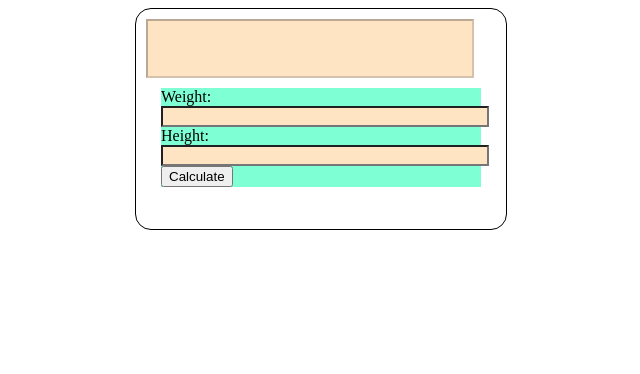
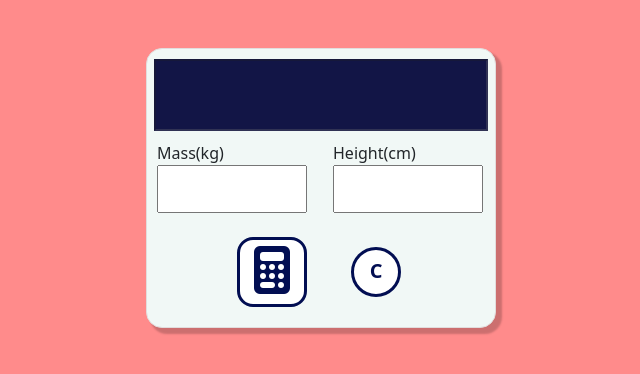
Before and after one commit to D3konR3kon/BLA, a plain HTML site: page index.html in a window 1280 px wide. Shown: the whole page, without its empty margins (319-959 px from the left). Drawn offline with nearby package versions, Linux system fonts and the light colour scheme.

Commit message:
Almost there

```diff
--- a/index.html
+++ b/index.html
@@ -4,30 +4,42 @@
     <meta charset="UTF-8">
     <meta http-equiv="X-UA-Compatible" content="IE=edge">
     <meta name="viewport" content="width=device-width, initial-scale=1.0">
-    <title>Document</title>
-    <link rel="stylesheet" href="styler.css">
+    <!-- CSS only -->
+    <link href="https://cdn.jsdelivr.net/npm/bootstrap@5.1.3/dist/css/bootstrap.min.css" rel="stylesheet" integrity="sha384-1BmE4kWBq78iYhFldvKuhfTAU6auU8tT94WrHftjDbrCEXSU1oBoqyl2QvZ6jIW3" crossorigin="anonymous">
+
+    <title>BMI_Calc_2022</title>
+    <link rel="stylesheet" href="https://cdnjs.cloudflare.com/ajax/libs/font-awesome/6.1.1/css/all.min.css" integrity="sha512-KfkfwYDsLkIlwQp6LFnl8zNdLGxu9YAA1QvwINks4PhcElQSvqcyVLLD9aMhXd13uQjoXtEKNosOWaZqXgel0g==" crossorigin="anonymous" referrerpolicy="no-referrer" />
+
+    <link rel="stylesheet" href="/styler.css">
 </head>
 <body>
-    <div class="container">
-        <div class="app">
+    <div class="container-fluid py-5">
 
-            <input type="text" id="output" disabled >
+        <div class="app mx-auto justify-content-center ">
+            <div class="row display ">
+                <input type="text" name="" id="display" disabled>
+            </div>
+            <div class = "row  inputsr">
+                <div class="inputs">
+                    <span>Mass(kg)</span>
+                    <input type="number" name="weight" id="weight">
+                </div>
+                <div class="inputs">
+                    <span>Height(cm)</span>
+                    <input type="number" name="weight" id="height">
+                </div>
+              </di>
 
-
-            <div id="inputs">
-            <label for="Weight">Weight:</label>
-            <input type="text" id="weight" class="inputor" float = "left">
-            <br>
-
-            <label for="Height">Height: </label>
-            <input type="text" id="height" class="inputor" float = "right">
-            <br>
-            <button id="btn">Calculate</button>
-            </div>
+            <div>
+                <a class="btn btn-primary calc" type="button" id="calc"><i class="fa fa-calculator fa-3x"></i></a>
+                <a class="btn btn-primary clear"type="button" id="clear">C</a>
 
         </div>
 
     </div>
-    <script src="script.js"></script>
+        <!-- JavaScript Bundle with Popper -->
+        <script src="https://cdn.jsdelivr.net/npm/bootstrap@5.1.3/dist/js/bootstrap.bundle.min.js" integrity="sha384-ka7Sk0Gln4gmtz2MlQnikT1wXgYsOg+OMhuP+IlRH9sENBO0LRn5q+8nbTov4+1p" crossorigin="anonymous"></script>
+
+    <script src="/script.js"></script>
 </body>
 </html>
--- a/script.js
+++ b/script.js
@@ -1,8 +1,11 @@
 window.onload = () => {
-	let button = document.querySelector("#btn");
+	let button = document.querySelector("#calc");
+
 
 	// Function for calculating BMI
 	button.addEventListener("click", calculateBMI);
+
+
 };
 
 function calculateBMI() {
@@ -18,7 +21,14 @@ function calculateBMI() {
 			.querySelector("#weight").value);
 
 
-    let result = weight/(height*height);
-    //console.log(result.toFixed(2));
-    document.getElementById("output").value += result;
+    let result = weight/(height*height)*10000;
+
+    document.getElementById("display").value += result.toFixed(2);;
     }
+
+	let clear = document.querySelector("#clear");
+	clear.addEventListener("click", clearScrn);
+	function clearScrn(){
+
+		document.getElementById("display").value ="";
+	}
--- a/styler.css
+++ b/styler.css
@@ -1,40 +1,90 @@
+body{
 
-.container{
-
+}
+.container-fluid{
+    background:#FF8B8B;
+    height: 100vh;
 
 }
 .app{
     margin: auto;
     width: 350px;
-    height: 200px;
-    border: 1px solid black;
+    height: 280px;
+    border: 1px solid rgb(226, 221, 221);
     border-radius: 1em;
     padding: 10px;
-    display: block;
+    background-color: rgb(241, 248, 246);
+    box-shadow: 5px 5px 2px 1px rgba(0, 0, 0, 0.2);
+
 
 }
- #output{
-    width: 320px;
-    height: 4em;
+#display{
+    width: 95%;
+    height: 4.5em;
     margin: auto;
     margin-bottom: 10px;
-    background-color: bisque;
+    background-color: rgb(18, 21, 70);
+    text-align: center;
+
+    color: aliceblue;
 }
-#inputs{
-    margin: auto;
-    background-color: aquamarine;
-    width:320px;
+ .inputsr{
+
+    height: 4em;
+
+
 
 }
-#weight{
-    width: 100%
+button{
+        display: inline-block;
+        border: 2px solid transparent;
+
+        width: 50px;
+        height: 40px;
 }
-#height{
-    width: 100%;
-}
-.inputor{
-    width:  100%;
 
 
-    background-color: bisque;
+.inputs{
+    display: inline-block;
+    margin: auto ;
+    width: 50%;
+
+    padding-bottom: 1.5em;
+
 }
+input{
+    text-align: center;
+    width: 150px;
+    height: 3em;
+    margin-left: auto;
+    margin-right: auto;
+
+
+}
+
+.calc{
+    text-align: center;
+    border-radius: 1em;
+    width: 70px;
+    height: 70px;
+    margin-left: 5em;
+    border: 3px solid #020e52;
+    background-color:  rgb(255, 255, 255);
+    color: #020e52;
+
+}
+.clear{
+    border-radius: 50%;
+    width: 50px;
+    height: 50px;
+    margin-left: 2em;
+    border: 3px solid #020e52;
+    background-color:  rgb(255, 255, 255);
+    text-align: center;
+    color: #020e52;
+    font-size: 20px;
+    font-weight: 700;
+}
+.fa-calculator{
+    size: 24px;
+}
```
Also changed, not shown: bmi.html (deleted, +0 -28 lines), bmi.js (deleted, +0 -48 lines).
